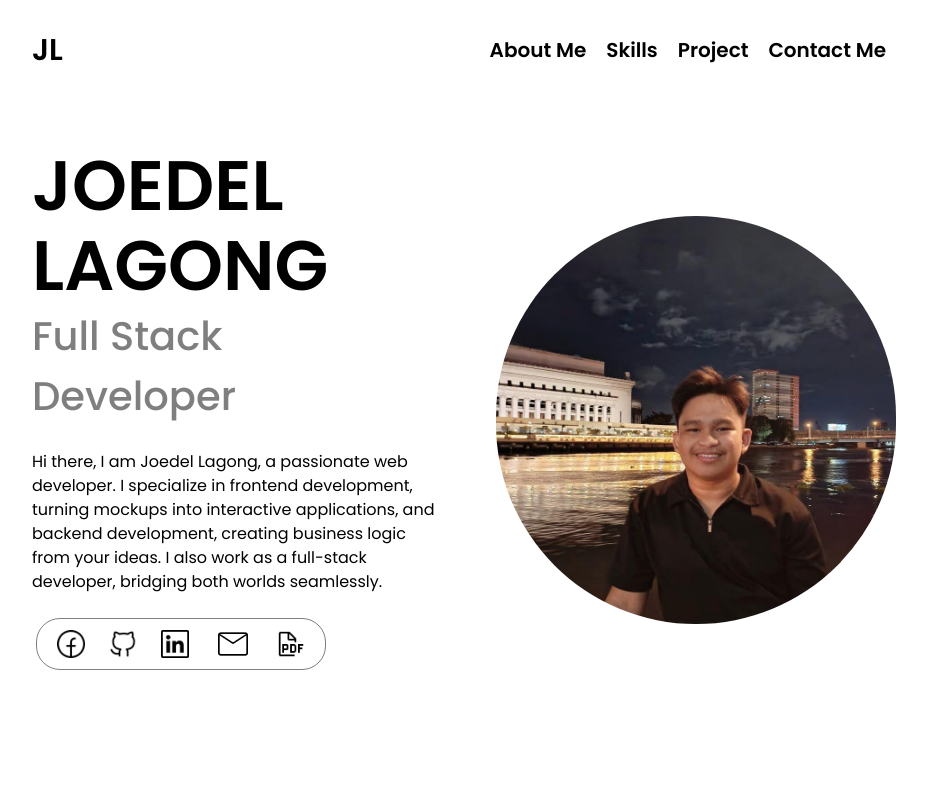
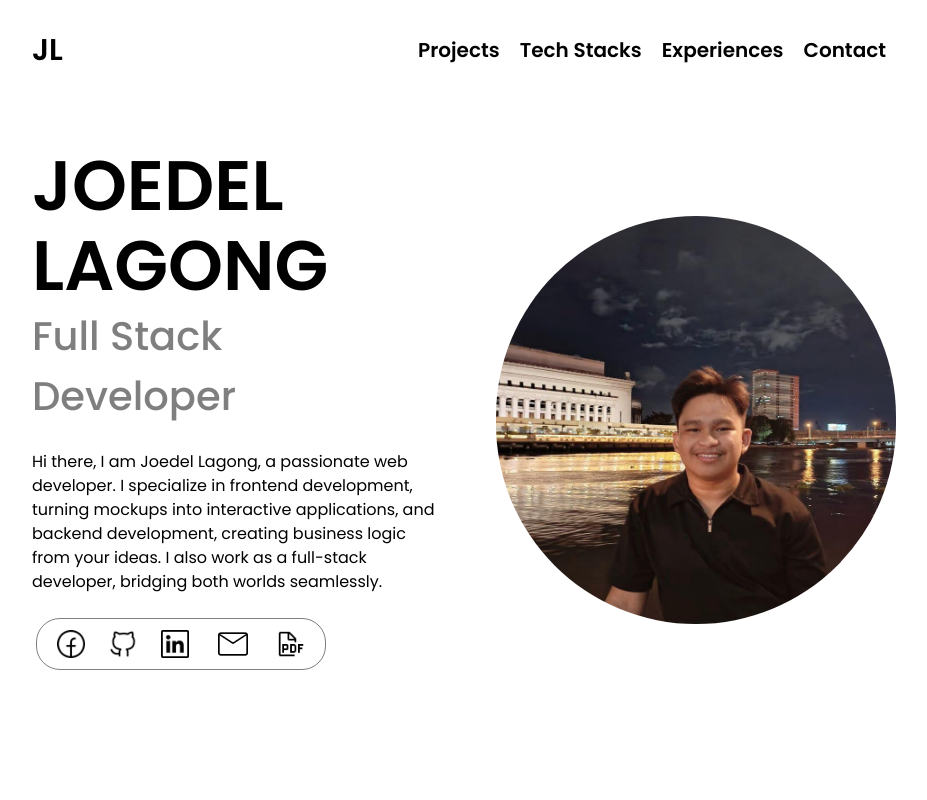
Before and after one commit to joedellagongg/joedellagong, a Next.js app: page / in a window 1280 px wide. Shown: the top 800 px of the page, without its empty margins (176-1103 px from the left). Built offline with nearby package versions, Linux system fonts and the light colour scheme.

Commit message:
fix: add ons

```diff
--- a/src/app/globals.css
+++ b/src/app/globals.css
@@ -1,4 +1,8 @@
 @import "tailwindcss";
+
+html {
+  scroll-behavior: smooth;
+}
 
 .portfolio-container {
   padding-left: 80px;
--- a/src/app/layout.tsx
+++ b/src/app/layout.tsx
@@ -13,7 +13,7 @@ const geistMono = Geist_Mono({
 });
 
 export const metadata: Metadata = {
-  title: "My Portfolio | Joedel Lagong",
+  title: "Joedel Lagong | Web Developer",
   description:
     "Joedel Lagong's portfolio showcasing web development, apps, and projects.",
   keywords: ["portfolio", "web developer", "frontend", "backend", "full-stack"],
--- a/src/app/page.tsx
+++ b/src/app/page.tsx
@@ -167,6 +167,16 @@ function Carousel() {
 export default function Home() {
   const [isOpen, setIsOpen] = useState(false);
 
+  const scrollToSection = (id: string) => {
+    const el = document.getElementById(id);
+    if (el) {
+      el.scrollIntoView({
+        behavior: "smooth",
+        block: "start",
+      });
+    }
+  };
+
   const workExperience = [
     {
       title: "Computer and Mobile Hardware Technician",
@@ -281,26 +291,30 @@ export default function Home() {
               JL
             </div>
             <div className="hidden md:flex items-center justify-center ">
-              <h1
-                className={`${poppins.className}  p-[10px] font-semibold text-xl`}
+              <button
+                onClick={() => scrollToSection("projects")}
+                className={`${poppins.className} p-[10px] font-semibold text-xl hover:text-emerald-500 transition`}
               >
-                About Me
-              </h1>
-              <h1
-                className={`${poppins.className}  p-[10px] font-semibold text-xl`}
+                Projects
+              </button>
+              <button
+                onClick={() => scrollToSection("tech-stacks")}
+                className={`${poppins.className} p-[10px] font-semibold text-xl hover:text-emerald-500 transition`}
               >
-                Skills
-              </h1>
-              <h1
-                className={`${poppins.className}  p-[10px] font-semibold text-xl`}
+                Tech Stacks
+              </button>
+              <button
+                onClick={() => scrollToSection("experiences")}
+                className={`${poppins.className} p-[10px] font-semibold text-xl hover:text-emerald-500 transition`}
               >
-                Project
-              </h1>
-              <h1
-                className={`${poppins.className}  p-[10px] font-semibold text-xl`}
+                Experiences
+              </button>
+              <button
+                onClick={() => scrollToSection("footer")}
+                className={`${poppins.className} p-[10px] font-semibold text-xl hover:text-emerald-500 transition`}
               >
-                Contact Me
-              </h1>
+                Contact
+              </button>
             </div>
             <button
               onClick={() => setIsOpen(!isOpen)}
@@ -418,7 +432,10 @@ export default function Home() {
           </div>
         </div>
 
-        <div className="portfolio-container select-none min-h-screen flex flex-col items-center px-4 md:px-10 lg:px-20">
+        <div
+          id="projects"
+          className="portfolio-container select-none min-h-screen flex flex-col items-center px-4 md:px-10 lg:px-20"
+        >
           {/* Title */}
           <div
             className={`${poppins.className} antialiased my-10 text-center text-black font-medium text-xl md:text-2xl lg:text-4xl`}
@@ -474,7 +491,10 @@ export default function Home() {
           </div>
         </div>
 
-        <div className="portfolio-container select-none min-h-screen flex flex-col justify-center ">
+        <div
+          id="tech-stacks"
+          className="portfolio-container select-none min-h-screen flex flex-col justify-center "
+        >
           <div
             className={`${poppins.className} antialiased my-10 text-center text-black/50 font-medium text-[25px] md:text-[30px] lg:text-[40px]`}
           >
@@ -485,7 +505,10 @@ export default function Home() {
           </div>
         </div>
 
-        <div className="portfolio-container select-none min-h-screen flex flex-col items-center px-4 md:px-10 lg:px-20">
+        <div
+          id="experiences"
+          className="portfolio-container select-none min-h-screen flex flex-col items-center px-4 md:px-10 lg:px-20"
+        >
           {/* Title */}
           <div
             className={`${poppins.className} antialiased my-10 text-center text-black font-medium text-xl md:text-2xl lg:text-4xl`}
@@ -542,7 +565,10 @@ export default function Home() {
           </div>
         </div>
 
-        <div className="portfolio-container select-none min-h-[100px]  flex flex-row items-center justify-center ">
+        <div
+          id="footer"
+          className="portfolio-container select-none min-h-[100px]  flex flex-row items-center justify-center "
+        >
           <footer className="w-full border-t mt-20 py-10 flex justify-center">
             <div className="max-w-6xl w-full px-6 flex flex-col md:flex-row items-center md:items-start justify-between gap-8">
               {/* Left Section */}
```
